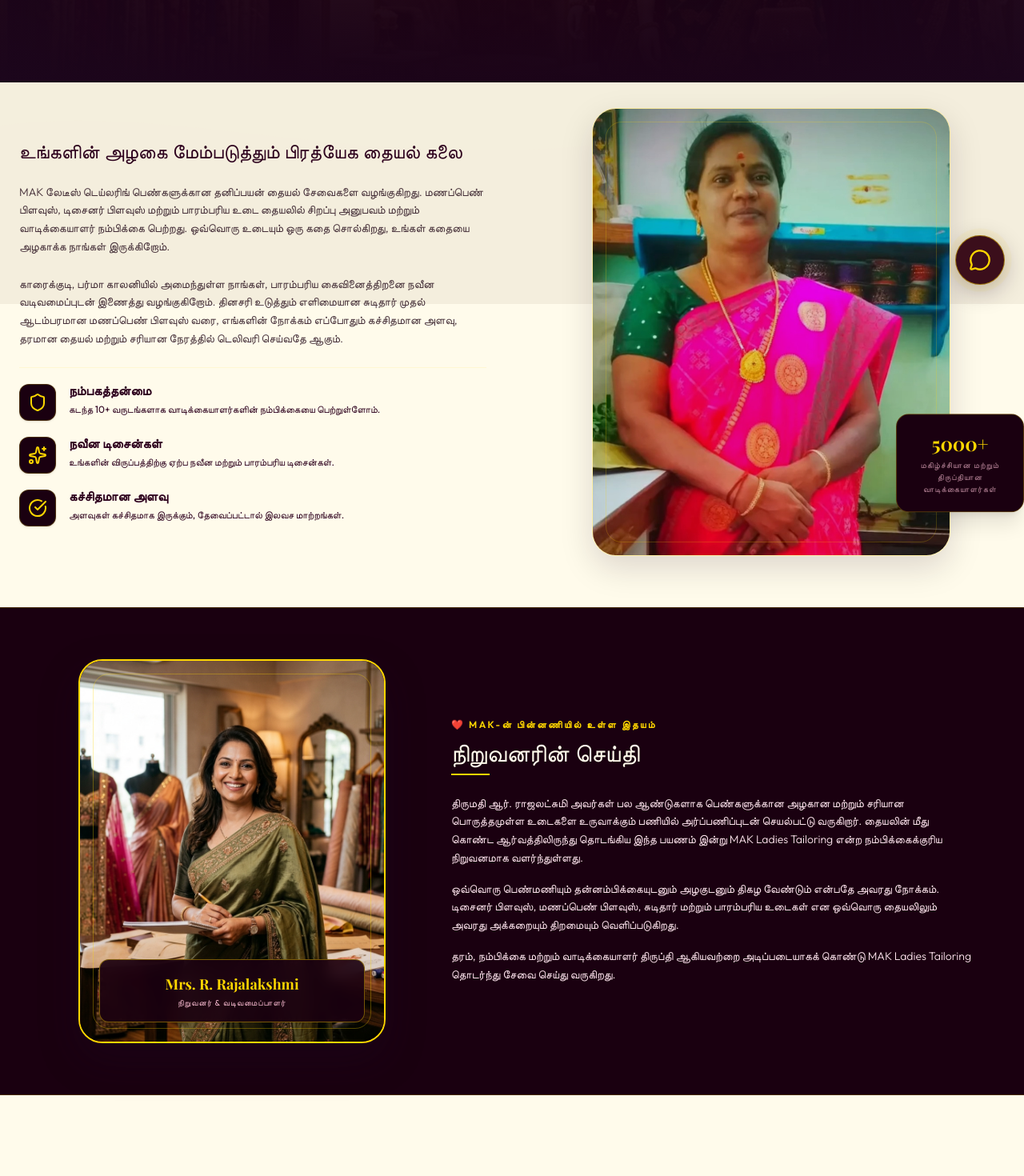
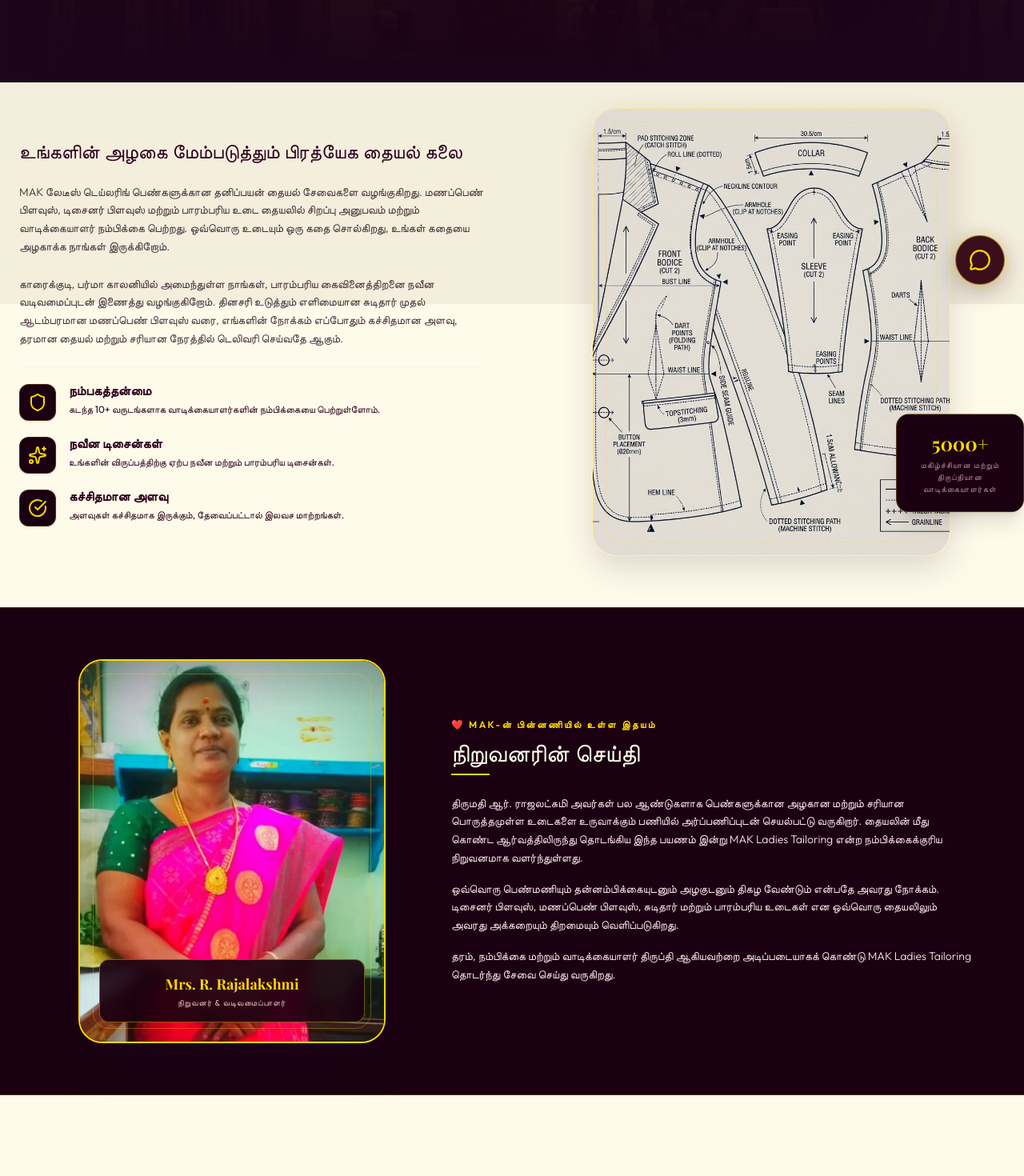
Before and after one commit to Pravin17-Hub/MAK, a Next.js app: page /about in a window 1280 px wide. Shown: the part 420-1890 px from the top of the page at 80% size. Built offline with nearby package versions, Linux system fonts and the light colour scheme; a web font is replaced by a local one.

Commit message:
feat: replace story image with stitching diagram and restore founder original photo in about page

```diff
--- a/src/app/about/page.tsx
+++ b/src/app/about/page.tsx
@@ -96,7 +96,7 @@
             <div className="relative w-full max-w-md aspect-[4/5] rounded-[30px] overflow-hidden border border-gold-500/30 shadow-[0_15px_40px_rgba(29,10,36,0.15)] group">
               <div className="absolute inset-0 bg-purple-950/10 z-10 transition-colors duration-300 group-hover:bg-purple-950/0" />
               <img
-                src="/tailoring-shop.jpg"
+                src="/stitching-diagram.png"
                 alt="MAK Ladies Tailoring Craft"
                 className="w-full h-full object-cover transition-transform duration-700 group-hover:scale-105"
               />
@@ -130,7 +130,7 @@
             >
               <div className="relative w-full max-w-sm aspect-[4/5] rounded-[30px] overflow-hidden border-2 border-gold-500 shadow-[0_20px_50px_rgba(29,10,36,0.3)] bg-purple-950">
                 <img
-                  src="/founder-ai.png"
+                  src="/founder.jpg"
                   alt="Founder Mrs. R. Rajalakshmi"
                   className="w-full h-full object-cover"
                 />
```
Also changed, not shown: public/stitching-diagram.png (added).
